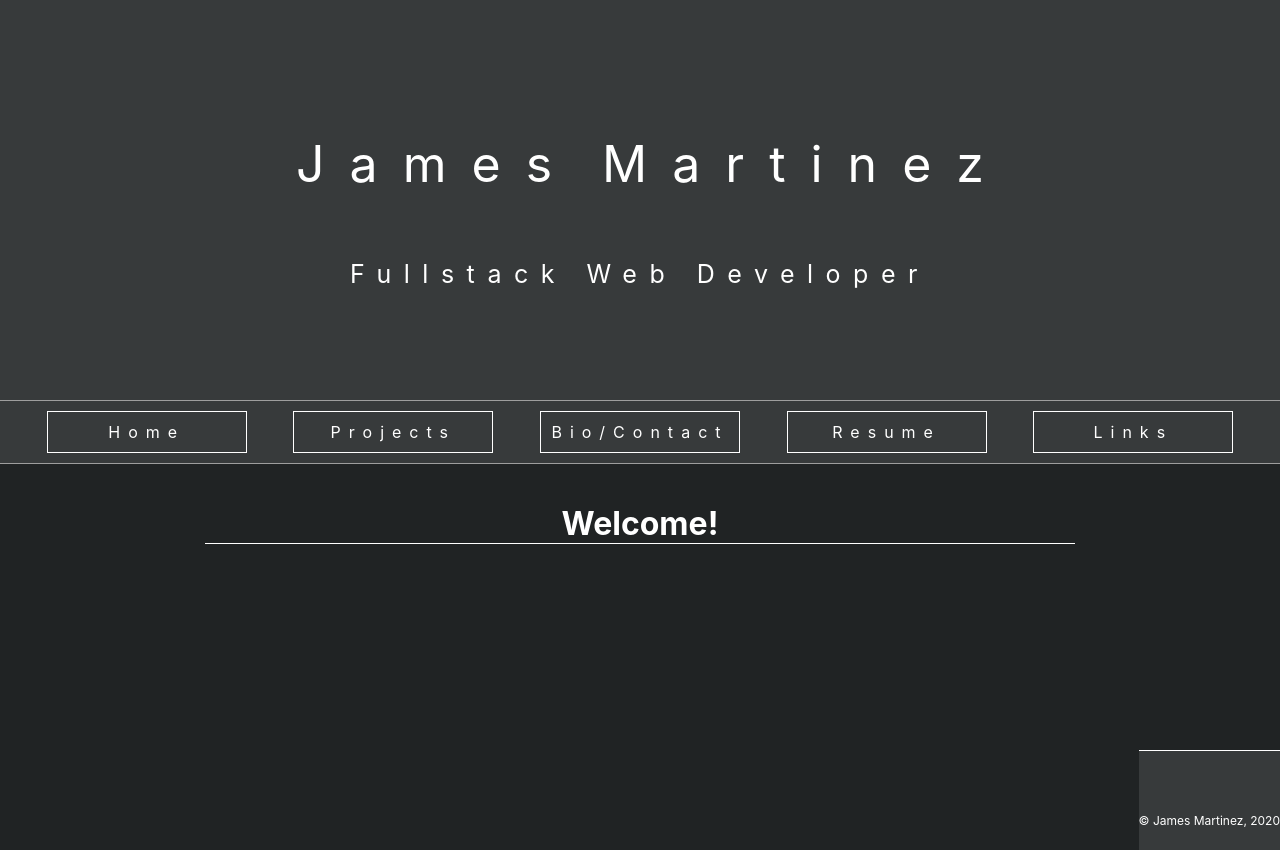
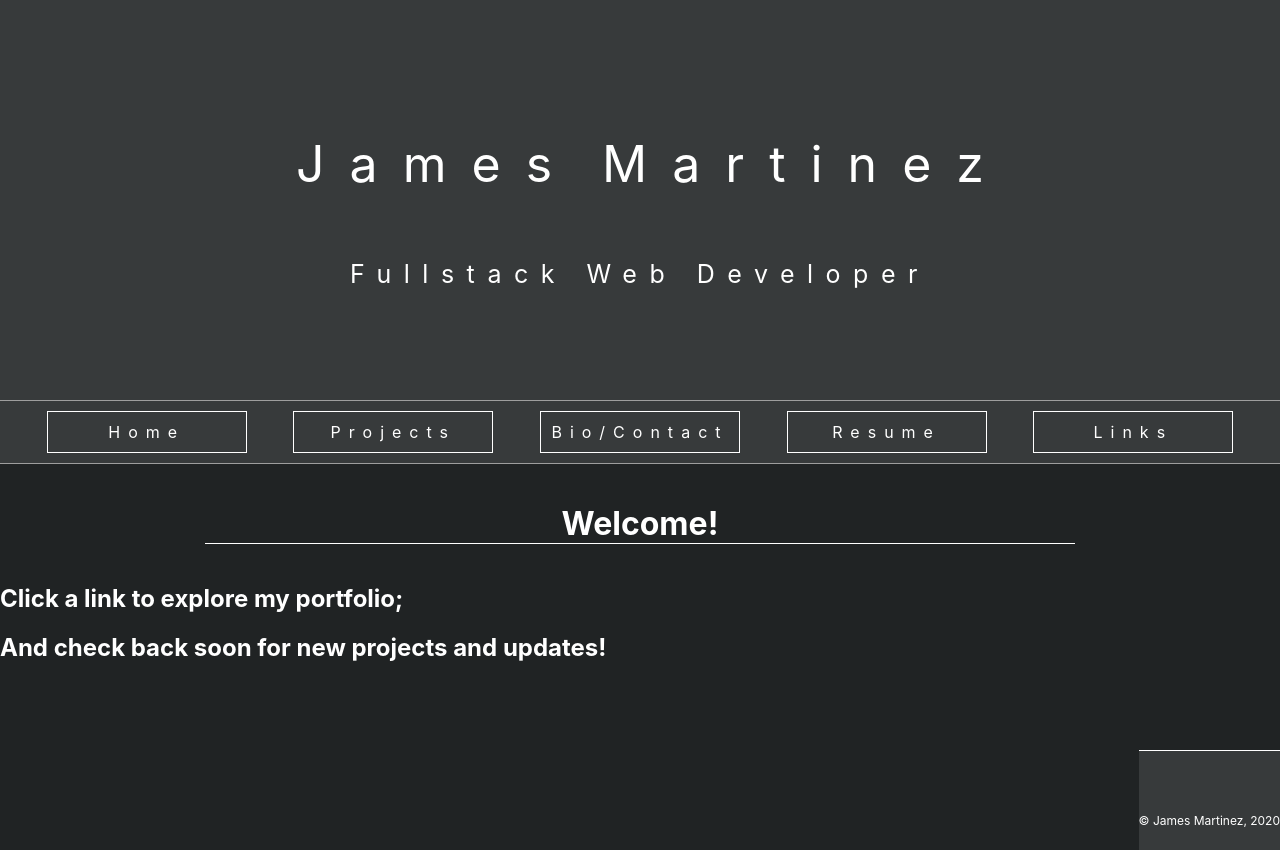
Before and after one commit to JRMartinez91/my_portfolio, a React (Create React App) app: page /home in a window 1280 px wide. Built offline with nearby package versions, Linux system fonts and the light colour scheme.

Commit message:
added welcome message

```diff
--- a/src/Components/Homepage.js
+++ b/src/Components/Homepage.js
@@ -9,7 +9,8 @@ class Homepage extends Component {
         return(
             <>
             <h1>Welcome!</h1>
-
+            <h2>Click a link to explore my portfolio;</h2>
+            <h2>And check back soon for new projects and updates!</h2>
 
             </>
         )
```
